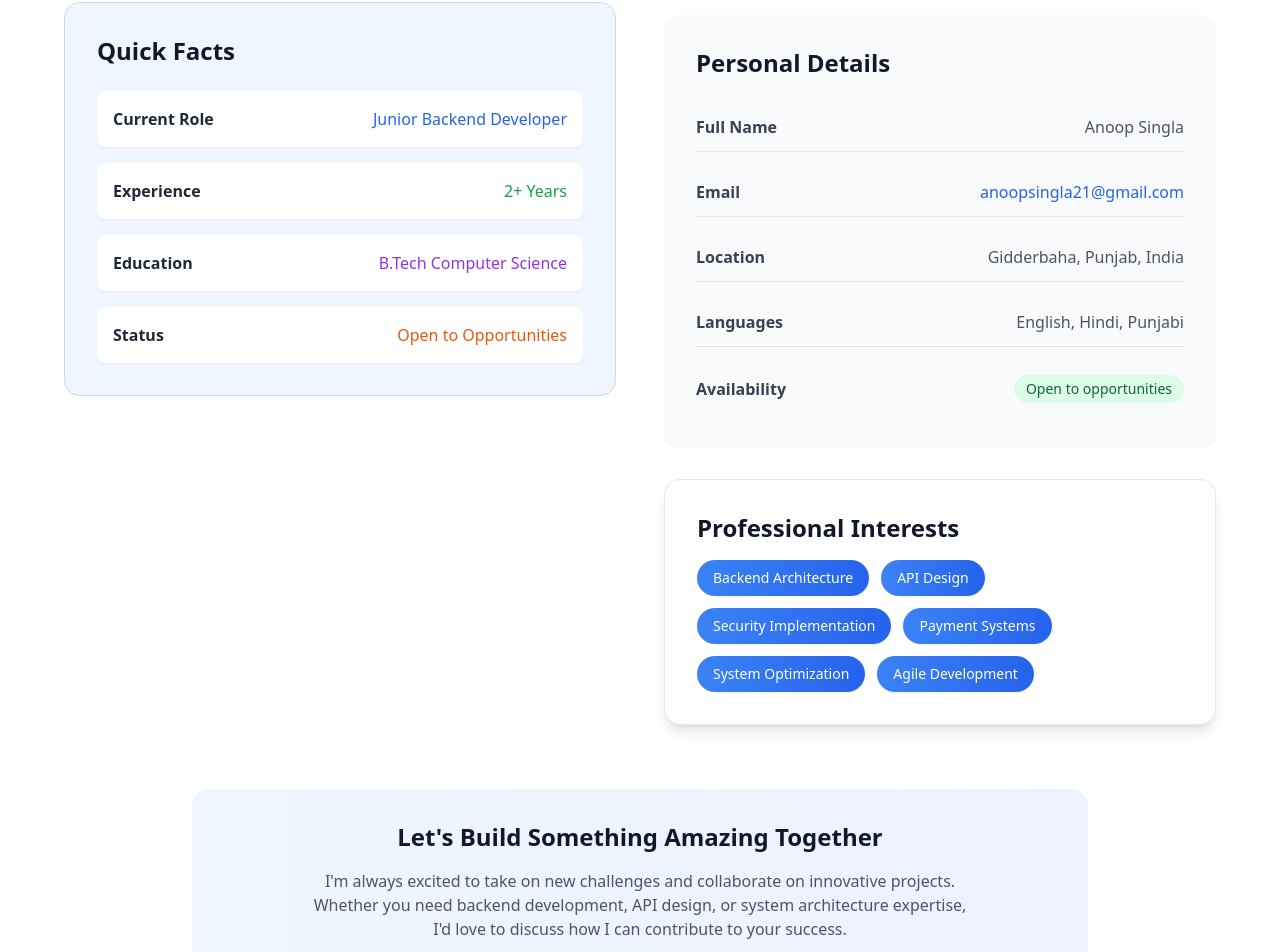
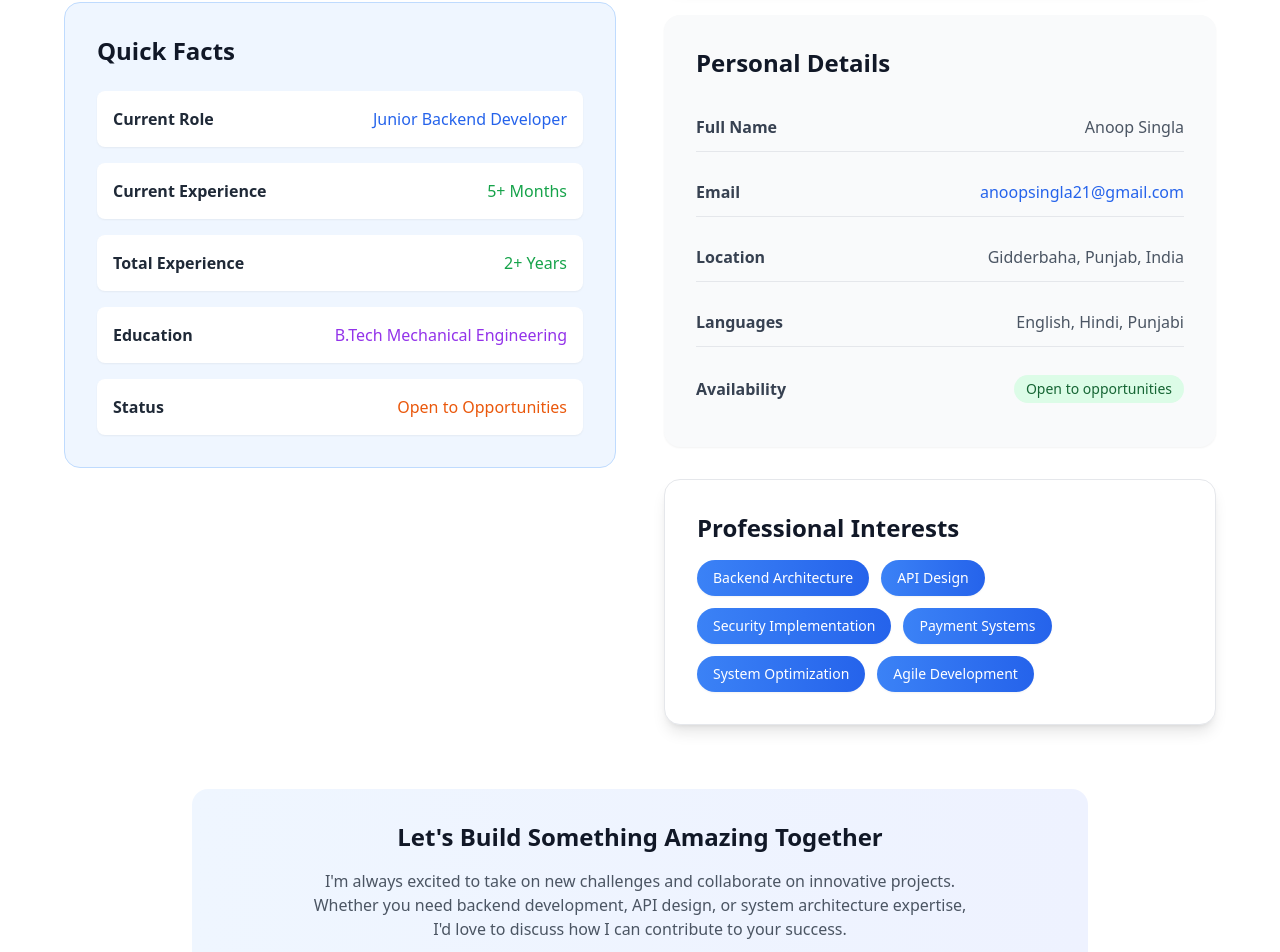
Before and after one commit to anoop-singla21/anoop-portfolio, a React (Create React App) app: page / in a window 1280 px wide. Shown: the part 1296-2248 px from the top of the page. Built offline with nearby package versions, Linux system fonts and the light colour scheme.

Commit message:
new update

```diff
--- a/src/components/About.js
+++ b/src/components/About.js
@@ -66,12 +66,16 @@ const About = () => {
                     <span className="text-blue-600 font-medium">Junior Backend Developer</span>
                   </div>
                   <div className="flex items-center justify-between p-4 bg-white rounded-lg shadow-sm">
-                    <strong className="text-gray-800">Experience</strong>
+                    <strong className="text-gray-800">Current Experience</strong>
+                    <span className="text-green-600 font-medium">5+ Months</span>
+                  </div>
+                  <div className="flex items-center justify-between p-4 bg-white rounded-lg shadow-sm">
+                    <strong className="text-gray-800">Total Experience</strong>
                     <span className="text-green-600 font-medium">2+ Years</span>
                   </div>
                   <div className="flex items-center justify-between p-4 bg-white rounded-lg shadow-sm">
                     <strong className="text-gray-800">Education</strong>
-                    <span className="text-purple-600 font-medium">B.Tech Computer Science</span>
+                    <span className="text-purple-600 font-medium">B.Tech Mechanical Engineering</span>
                   </div>
                   <div className="flex items-center justify-between p-4 bg-white rounded-lg shadow-sm">
                     <strong className="text-gray-800">Status</strong>
--- a/src/components/Footer.js
+++ b/src/components/Footer.js
@@ -1,6 +1,6 @@
 import React from 'react';
 import { Link } from 'react-router-dom';
-
+import { HashLink } from 'react-router-hash-link';
 const Footer = () => {
   return (
     <footer className="bg-gray-900 text-white py-12">
@@ -17,9 +17,9 @@ const Footer = () => {
             <h4 className="text-lg font-semibold mb-4">Quick Links</h4>
             <ul className="space-y-2">
               <li><Link to="/" className="text-gray-400 hover:text-white transition-colors duration-300">Home</Link></li>
-              <li><a href="#about" className="text-gray-400 hover:text-white transition-colors duration-300">About</a></li>
-              <li><a href="#skills" className="text-gray-400 hover:text-white transition-colors duration-300">Skills</a></li>
-              <li><a href="#experience" className="text-gray-400 hover:text-white transition-colors duration-300">Experience</a></li>
+              <li><HashLink smooth to="#about" className="text-gray-400 hover:text-white transition-colors duration-300">About</HashLink></li>
+              <li><HashLink smooth to="#skills" className="text-gray-400 hover:text-white transition-colors duration-300">Skills</HashLink></li>
+              <li><HashLink smooth to="#experience" className="text-gray-400 hover:text-white transition-colors duration-300">Experience</HashLink></li>
               <li><Link to="/blog" className="text-gray-400 hover:text-white transition-colors duration-300">Blog</Link></li>
             </ul>
           </div>
--- a/src/components/Header.js
+++ b/src/components/Header.js
@@ -128,16 +128,16 @@ const Header = ({ activeSection }) => {
             <nav className="flex flex-col space-y-4">
               {isHomePage ? (
                 <>
-                  <a href="#home" className="font-medium text-gray-600 hover:text-blue-500">Home</a>
-                  <a href="#about" className="font-medium text-gray-600 hover:text-blue-500">About</a>
-                  <a href="#skills" className="font-medium text-gray-600 hover:text-blue-500">Skills</a>
-                  <a href="#experience" className="font-medium text-gray-600 hover:text-blue-500">Experience</a>
-                  <a href="#education" className="font-medium text-gray-600 hover:text-blue-500">Education</a>
-                  <a href="#contact" className="font-medium text-gray-600 hover:text-blue-500">Contact</a>
+                  <HashLink smooth to="#home" className="font-medium text-gray-600 hover:text-blue-500" onClick={toggleMenu}>Home</HashLink>
+                  <HashLink smooth to="#about" className="font-medium text-gray-600 hover:text-blue-500" onClick={toggleMenu}>About</HashLink>
+                  <HashLink smooth to="#skills" className="font-medium text-gray-600 hover:text-blue-500" onClick={toggleMenu}>Skills</HashLink>
+                  <HashLink smooth to="#experience" className="font-medium text-gray-600 hover:text-blue-500" onClick={toggleMenu}>Experience</HashLink>
+                  <HashLink smooth to="#education" className="font-medium text-gray-600 hover:text-blue-500" onClick={toggleMenu}>Education</HashLink>
+                  <HashLink smooth to="#contact" className="font-medium text-gray-600 hover:text-blue-500" onClick={toggleMenu}>Contact</HashLink>
                 </>
               ) : null}
-              <Link to="/blog" className="font-medium text-gray-600 hover:text-blue-500">Blog</Link>
-              <a href="/Anoop_Singla_CV.pdf" download className="inline-block px-6 py-3 rounded-lg font-semibold text-center transition-all duration-300 bg-blue-500 text-white hover:bg-blue-600 w-full text-center">
+              <Link to="/blog" className="font-medium text-gray-600 hover:text-blue-500" onClick={toggleMenu}>Blog</Link>
+              <a href="/Anoop_Singla_CV.pdf" onClick={toggleMenu} download className="inline-block px-6 py-3 rounded-lg font-semibold transition-all duration-300 bg-blue-500 text-white hover:bg-blue-600 w-full text-center">
                 Download CV
               </a>
             </nav>
```
